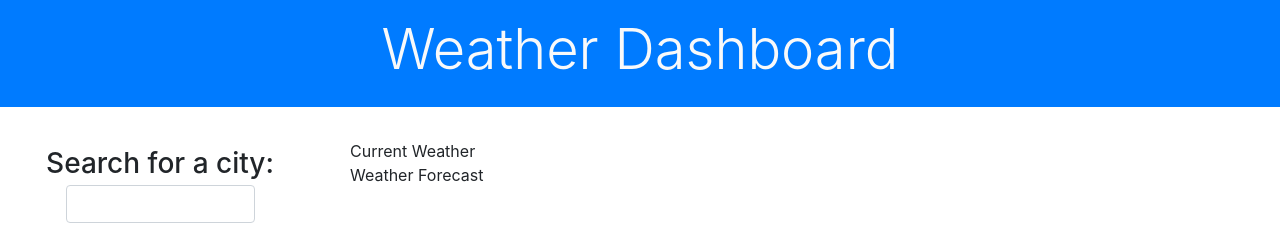
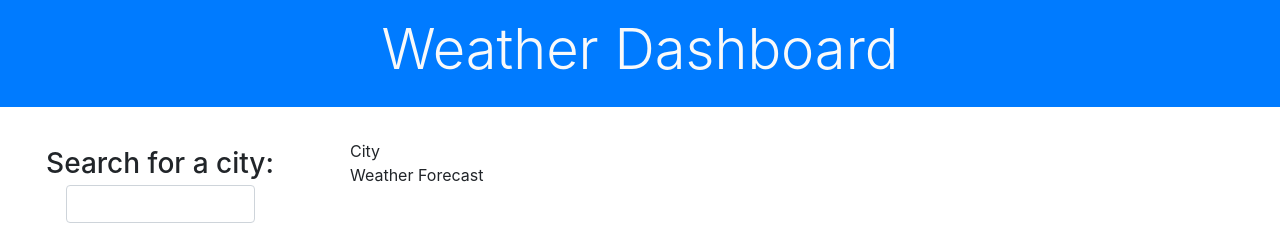
Before and after one commit to JtheFox/weather-dashboard, a plain HTML site: page index.html in a window 1280 px wide. Shown: the top 228 px of the page. Drawn offline with nearby package versions, Linux system fonts and the light colour scheme.

Commit message:
Small change to test city weather display

```diff
--- a/index.html
+++ b/index.html
@@ -45,7 +45,11 @@
             </div>
             <div class="col-12 col-lg-9">
                 <!-- Current weather display -->
-                <div class="col-12 justify-content-center">Current Weather</div>
+                <div class="col-12 justify-content-center">
+                    <div class="d-flex weatherDisplay">
+                        City
+                    </div>
+                </div>
                 <!-- Weather forecast display -->
                 <div class="col-12 justify-content-center">Weather Forecast</div>
             </div>
```
